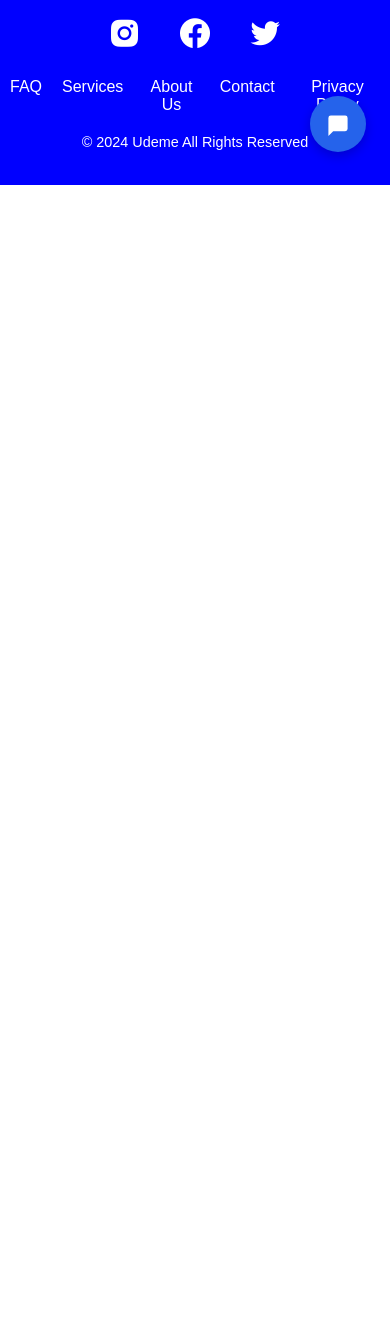
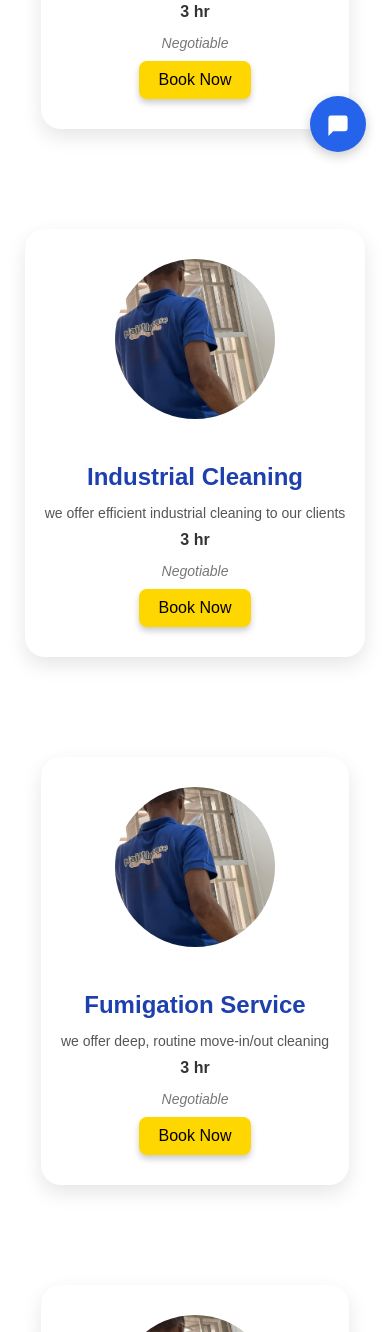
Before and after one commit to Udeme100/Mainthouse, a plain HTML site: page services.html in a window 390 px wide. Shown: the part 668-2000 px from the top of the page. Before the commit the page ends 853 px from the top, so only its background shows below. Drawn offline with nearby package versions, Linux system fonts and the light colour scheme.

Commit message:
Updated the various sections on the services section and the cta buttons simultaneously

```diff
--- a/header.html
+++ b/header.html
@@ -6,7 +6,7 @@
         <div class="hamburger-menu" onclick="toggleMenu()">☰</div>
         <ul class="desktop-menu">
             <li><a href="about-us.html" onclick="toggleMenu()">About Us</a></li>
-            <li><a href="#services">Services</a></li>
+            <li><a href="services.html">Services</a></li>
             <li><a href="#faq">FAQ</a></li>
             <li><a href="#contact">Contact</a></li>
         </ul>
@@ -16,7 +16,7 @@
 <div class="mobile-menu" id="mobileMenu">
     <ul>
         <li><a href="about-us.html" onclick="toggleMenu()">About Us</a></li>
-        <li><a href="#services" onclick="toggleMenu()">Services</a></li>
+        <li><a href="services.html " onclick="toggleMenu()">Services</a></li>
         <li><a href="#faq" onclick="toggleMenu()">FAQ</a></li>
         <li><a href="#contact" onclick="toggleMenu()">Contact</a></li>
     </ul>
--- a/services.html
+++ b/services.html
@@ -20,11 +20,45 @@
   <!-- Services Card Section -->
   <section class="card-container">
     <div class="card">
-      <img src="/images/kitchen-clean.jpg" alt="Residential Cleaning">
+      <img src="guy cleaning window.jpg" alt="Residential Cleaning">
       <h2>Residential Cleaning</h2>
       <p>we offer deep, routine move-in/out cleaning</p>
       <p class="duration">3 hr</p>
       <p class="pricing">Negotiable</p>
+      <button class="cta-button">Book Now</button>
+    </div>
+  </section>
+
+  <section class="card-container">
+    <div class="card">
+      <img src="guy cleaning window.jpg" alt="Residential Cleaning">
+      <h2>Industrial Cleaning</h2>
+      <p>we offer efficient industrial cleaning to our clients</p>
+      <p class="duration">3 hr</p>
+      <p class="pricing">Negotiable</p>
+      <button class="cta-button">Book Now</button>
+    </div>
+  </section>
+
+  <section class="card-container">
+    <div class="card">
+      <img src="guy cleaning window.jpg" alt="Residential Cleaning">
+      <h2>Fumigation Service</h2>
+      <p>we offer deep, routine move-in/out cleaning</p>
+      <p class="duration">3 hr</p>
+      <p class="pricing">Negotiable</p>
+      <button class="cta-button">Book Now</button>
+    </div>
+  </section>
+
+  <section class="card-container">
+    <div class="card">
+      <img src="guy cleaning window.jpg" alt="Residential Cleaning">
+      <h2>Professional Laundry</h2>
+      <p>we offer deep, routine move-in/out cleaning</p>
+      <p class="duration">3 hr</p>
+      <p class="pricing">Negotiable</p>
+      <button class="cta-button">Book Now</button>
     </div>
   </section>
 
```
